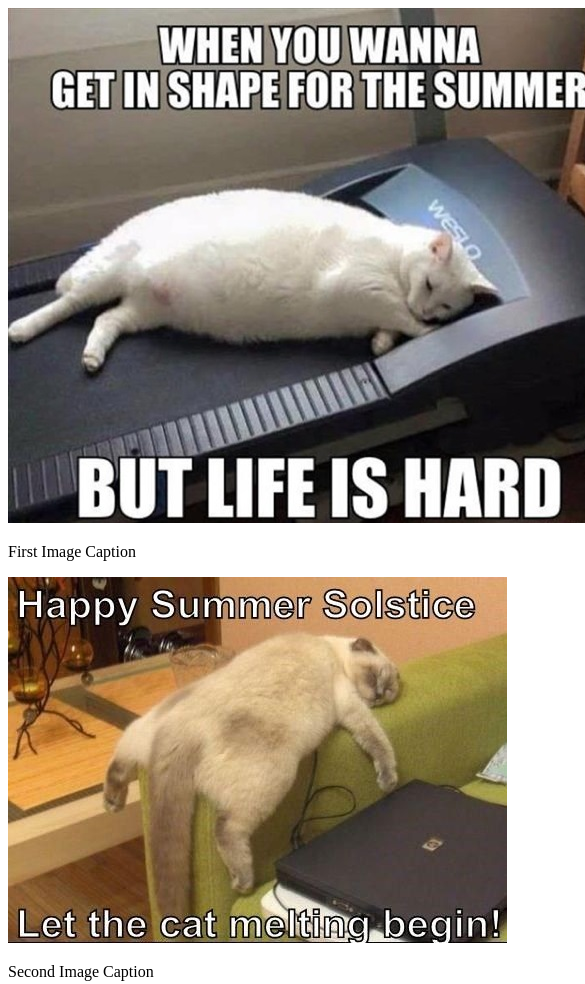
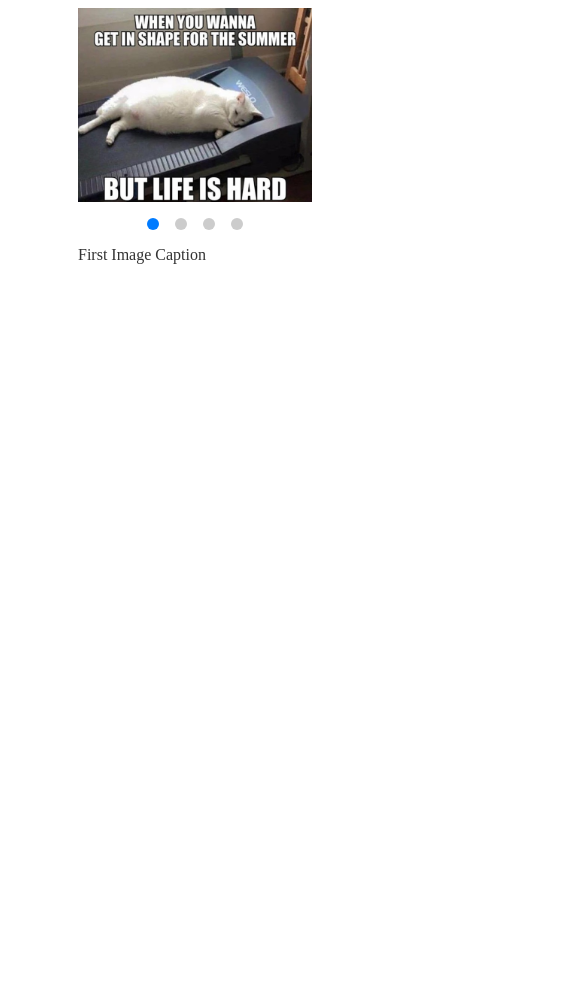
Before and after one commit to Sinichka22/cssMemeSlider, a plain HTML site: page cssMemeSlider/index.html in a window 390 px wide. Shown: the top 984 px of the page, 585 px wide, since content can reach past the window. After the commit the page ends 844 px from the top, so only its background shows below. Drawn offline with Linux system fonts and the light colour scheme.

Commit message:
feat: add style.css (Fri, Sep 13, 2024 8:52:05 PM)

```diff
--- a/cssMemeSlider/index.html
+++ b/cssMemeSlider/index.html
@@ -4,6 +4,7 @@
     <meta charset="UTF-8">
     <meta http-equiv="X-UA-Compatible" content="IE=edge">
     <meta name="viewport" content="width=device-width, initial-scale=1.0">
+    <link rel="stylesheet" href="style.css" />
     <title>Meme Slider</title>
 </head>
 <body>
@@ -11,26 +12,30 @@
         <div class="slider">
           <div class="slider-item active">
             <img src="image/1.jpg" alt="First Image">
-            <p class="slider-caption">First Image Caption</p>
           </div>
           <div class="slider-item">
             <img src="image/2.jpg" alt="Second Image">
-            <p class="slider-caption">Second Image Caption</p>
           </div>
           <div class="slider-item">
             <img src="image/3.jpg" alt="Third Image">
-            <p class="slider-caption">Third Image Caption</p>
           </div>
           <div class="slider-item">
-            <img src="image/4.jpg" alt="Third Image">
-            <p class="slider-caption">Third Image Caption</p>
+            <img src="image/4.jpg" alt="Fourth Image">
           </div>
         </div>
-        <div class="slider-dots">
-          <button class="dot active"></button>
-          <button class="dot"></button>
-          <button class="dot"></button>
-          <button class="dot"></button>
+        <div class="wrapper">
+            <div class="slider-dots">
+                <button class="dot active"></button>
+                <button class="dot"></button>
+                <button class="dot"></button>
+                <button class="dot"></button>
+              </div>
+              <div class="sliders-caption">
+                  <span class="slider-caption active">First Image Caption</span>
+                  <span class="slider-caption">First Image Caption</span>
+                  <span class="slider-caption">First Image Caption</span>
+                  <span class="slider-caption">First Image Caption</span>
+              </div>
         </div>
       </div>
 </body>
--- /dev/null
+++ b/cssMemeSlider/style.css
@@ -0,0 +1,141 @@
+* {
+    box-sizing: border-box;
+}
+
+html {
+    height: 100%;
+    scroll-behavior: smooth;
+}
+
+a {
+    margin: 0;
+    text-decoration: none;
+}
+
+picture,
+p,
+li,
+ul,
+h1,
+h2 {
+    margin: 0;
+    padding: 0;
+}
+
+.slider-container {
+    max-width: 60vw;
+    margin: 0 auto;
+    display: flex;
+    flex-direction: column;
+    align-items: center;
+  }
+
+  .slider {
+    display: flex;
+    overflow: hidden;
+    width: 100%;
+  }
+
+  .slider-item {
+    flex: 0 0 100%;
+    display: flex;
+    flex-direction: column;
+    align-items: center;
+    text-align: center;
+    transition: transform 0.5s ease;
+  }
+
+  .slider-item img {
+    width: 100%;
+    height: auto;
+  }
+
+  .slider-caption {
+    display: none;
+    margin-top: 1rem;
+    font-size: 1.2rem;
+    color: #333;
+  }
+
+  .slider-caption.active {
+    display: block;
+  }
+
+  .wrapper {
+    display: flex;
+    width: 100%;
+    /*align-items: center;*/
+    flex-wrap: wrap;
+    justify-content: space-between;
+}
+
+  .slider-controls {
+    display: flex;
+    justify-content: space-between;
+    width: 100%;
+    margin-top: 1rem;
+  }
+
+  .slider-controls button {
+    padding: 1rem;
+    font-size: 1.2rem;
+    background-color: #007BFF;
+    color: white;
+    border: none;
+    cursor: pointer;
+    transition: background-color 0.3s;
+  }
+
+  .slider-controls button:hover {
+    background-color: #0056b3;
+  }
+
+  .slider-dots {
+    display: flex;
+    justify-content: center;
+    margin-top: 1rem;
+    order: 2;
+  }
+
+  .slider-dots .dot {
+    width: 1rem;
+    height: 1rem;
+    margin: 0 0.5rem;
+    border-radius: 50%;
+    background-color: #ccc;
+    border: none;
+    cursor: pointer;
+    transition: background-color 0.3s;
+  }
+
+  .slider-dots .dot.active {
+    background-color: #007BFF;
+  }
+
+  .slider-dots .dot:hover {
+    background-color: #0056b3;
+  }
+
+  @media (max-width: 568px) {
+    .slider-caption {
+      font-size: 1rem;
+    }
+
+    .slider-controls button {
+      font-size: 1rem;
+      padding: 0.5rem;
+    }
+
+    .wrapper {
+        flex-direction: column;
+    }
+
+    .slider-dots {
+        order: 0;
+    }
+
+    .slider-dots .dot {
+      width: 0.75rem;
+      height: 0.75rem;
+    }
+  }
```
